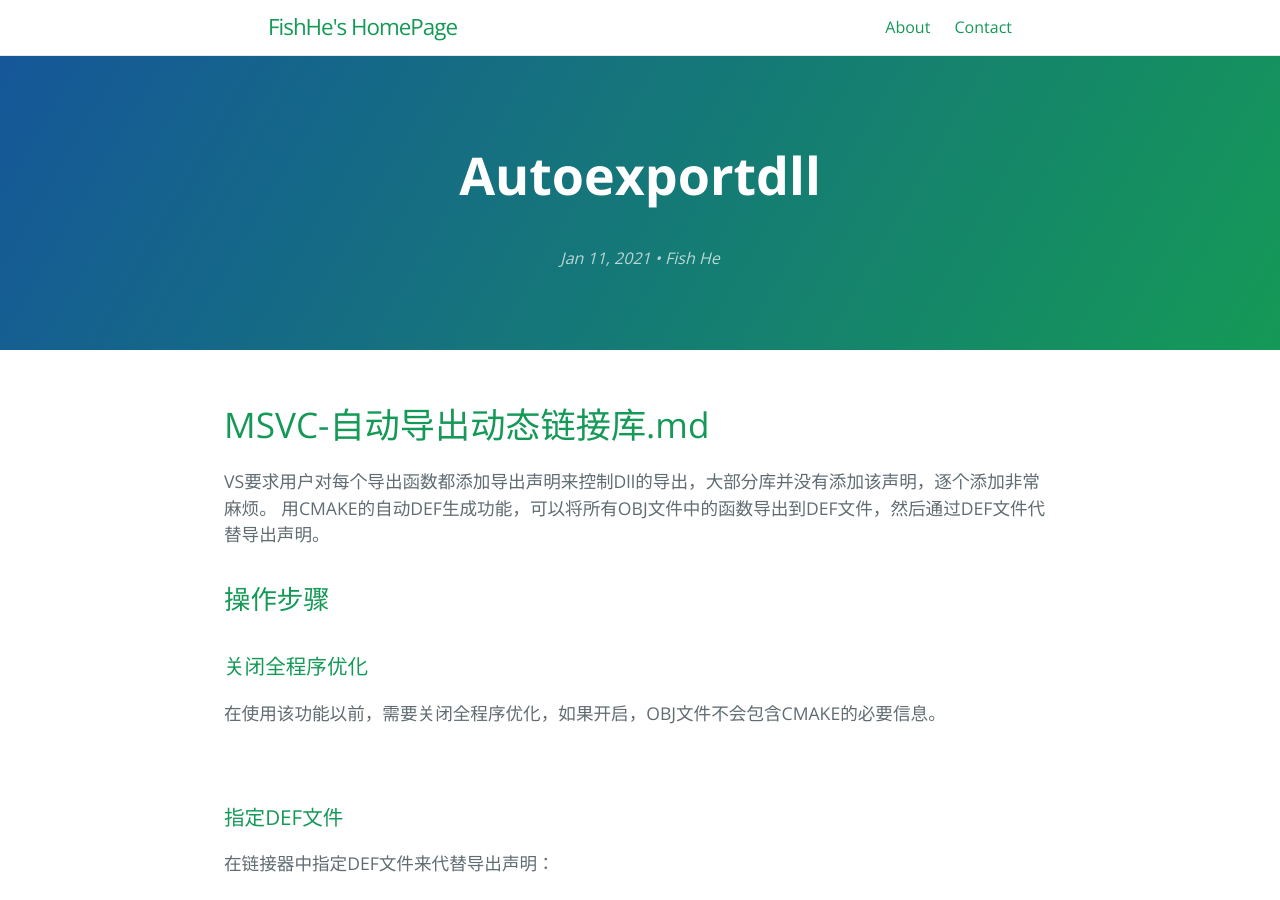
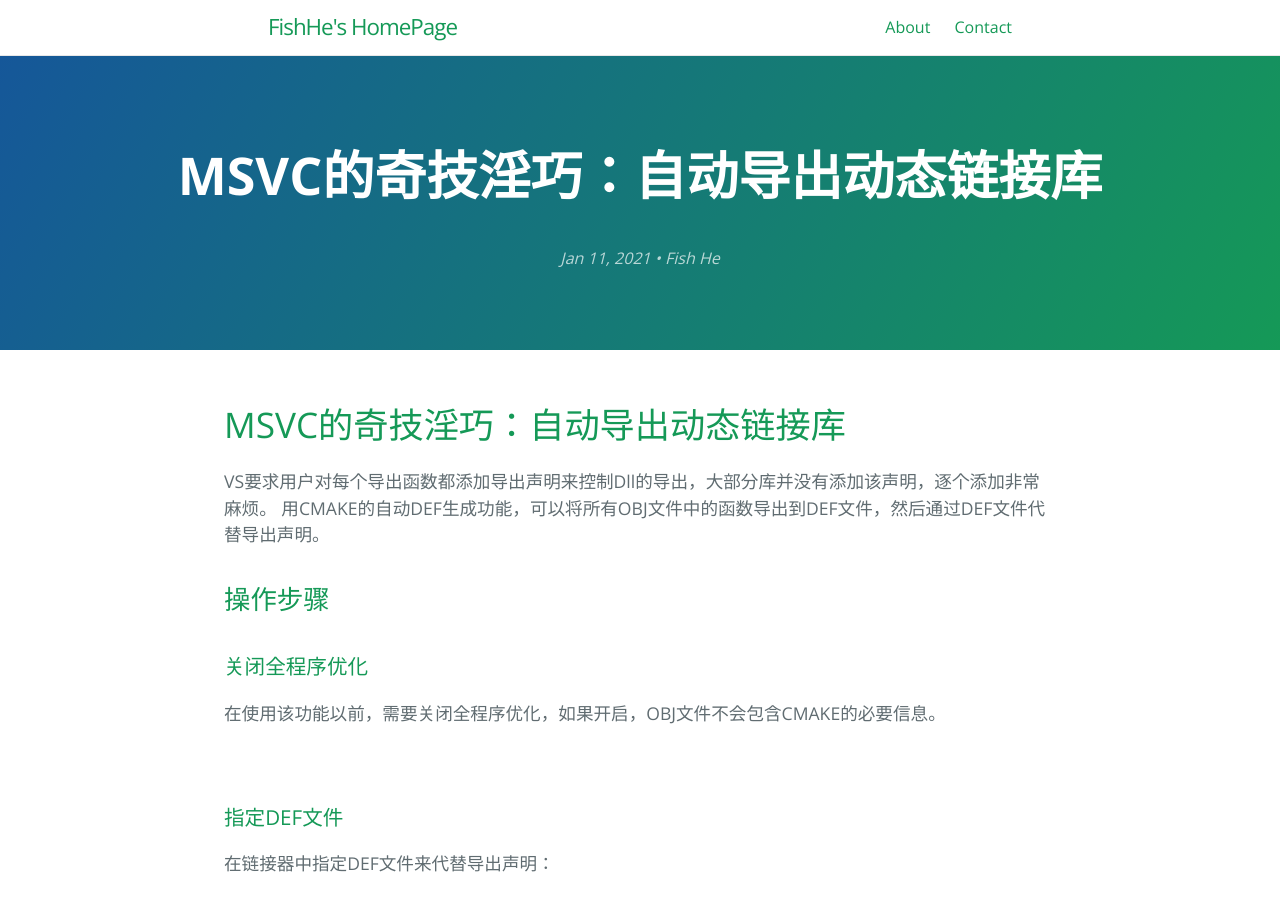
Before and after one commit to FishHe/FishHe.GitHub.IO, a Jekyll site: the page built from _posts/2021-01-11-AutoExportDll.md, in a window 1280 px wide and 900 px high. Built offline with Jekyll 4.4.1, drawn with Linux system fonts in a browser that asks for light colours; our own code applies the rules of GitHub Pages for plain Markdown files.

Commit message:
更新自动导出博客

```diff
--- a/_posts/2021-01-11-AutoExportDll.md
+++ b/_posts/2021-01-11-AutoExportDll.md
@@ -1,4 +1,9 @@
-# MSVC-自动导出动态链接库.md
+---
+layout: post
+title: MSVC的奇技淫巧：自动导出动态链接库
+---
+
+# MSVC的奇技淫巧：自动导出动态链接库
 
 VS要求用户对每个导出函数都添加导出声明来控制Dll的导出，大部分库并没有添加该声明，逐个添加非常麻烦。
 用CMAKE的自动DEF生成功能，可以将所有OBJ文件中的函数导出到DEF文件，然后通过DEF文件代替导出声明。
```
